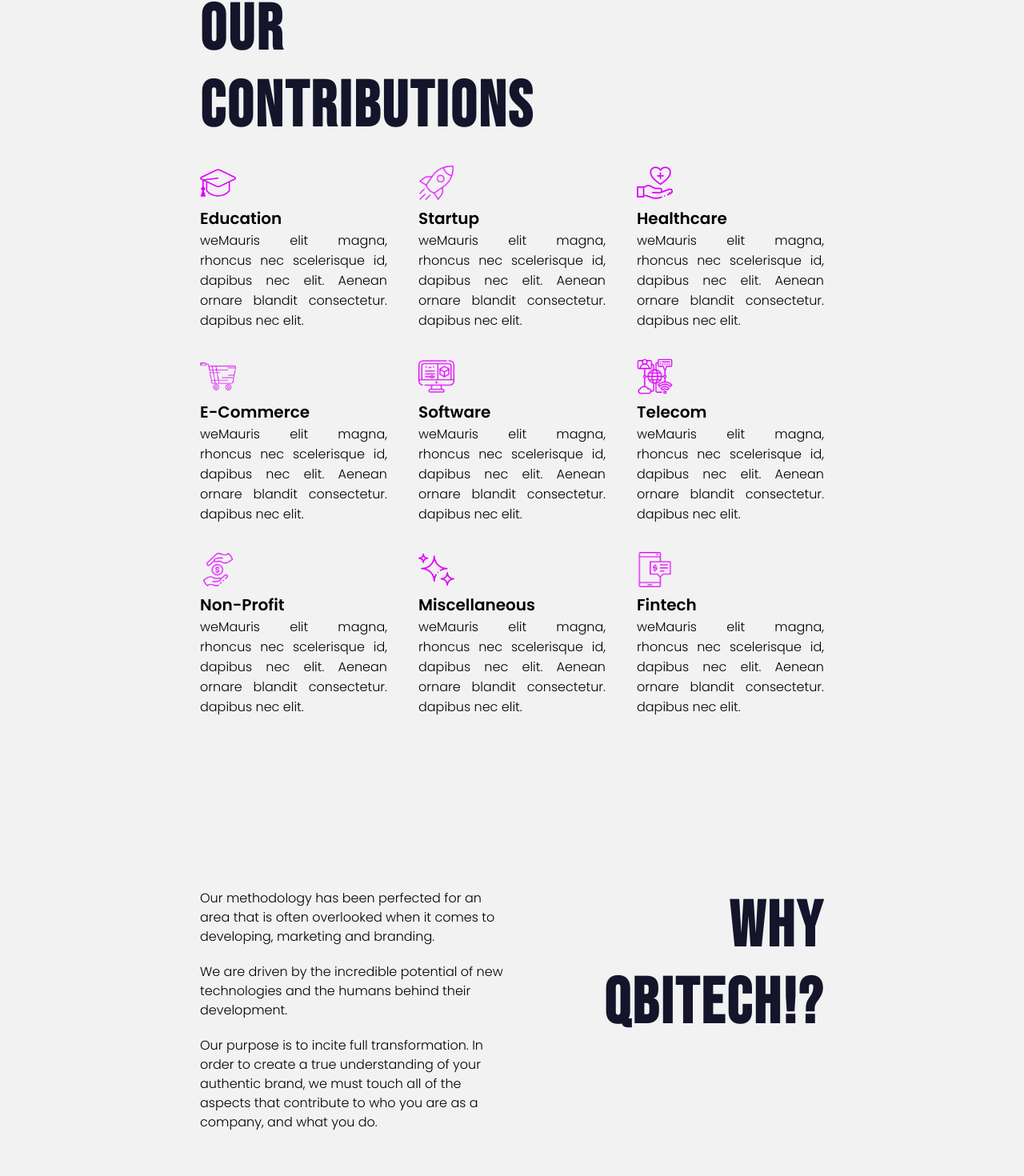
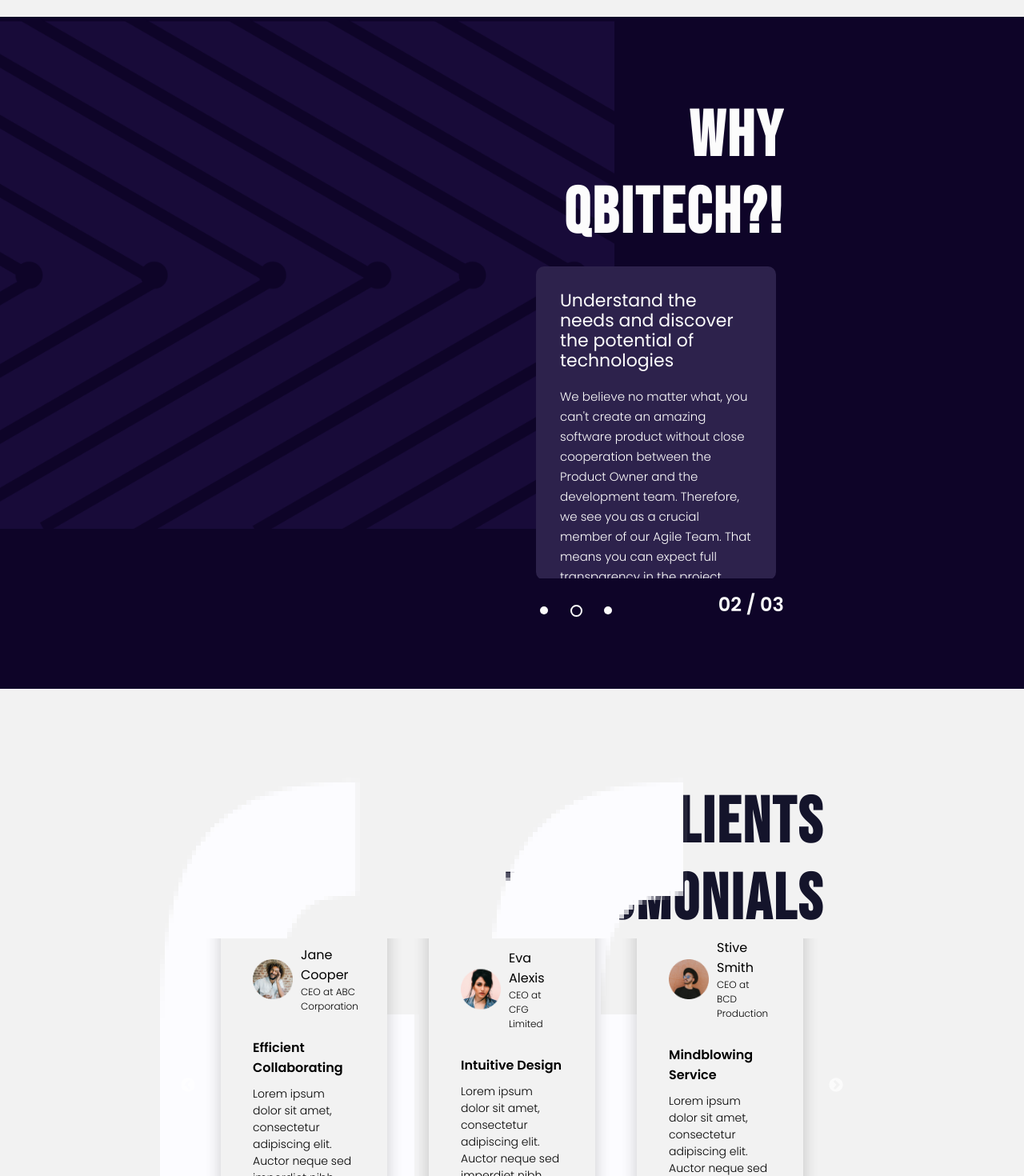
Before and after one commit to QubitechSolutionsBD/Qbitech-Website, a React (Create React App) app in the folder client/: page / in a window 1280 px wide. Shown: the part 2590-4060 px from the top of the page at 80% size. Built offline with nearby package versions, Linux system fonts and the light colour scheme.

Commit message:
:recycle: REFACTORE: codes.

```diff
--- a/client/src/components/Home/HomeContainer.js
+++ b/client/src/components/Home/HomeContainer.js
@@ -7,7 +7,6 @@
 import Observance from "./Observance";
 import Services from "./Services";
 import Contributions from "./Contributions";
-import Why from "./Why";
 import Projects from "./Projects";
 import Testomonials from "./Testomonials";
 import Clients from "./Clients";
@@ -28,13 +27,12 @@
       <div className="home">
         <Banner />
         <Services />
-        {/* <About /> */}
+        <Contributions />
         <Observance />
-        <Contributions />
-        <Why />
-        <Projects />
         <Testomonials />
         <Clients />
+        {/* <About /> */}
+        <Projects />
       </div>
       <Footer />
     </>
--- a/client/src/components/Home/Observance.js
+++ b/client/src/components/Home/Observance.js
@@ -59,8 +59,8 @@
 
       <div className="content">
         <h1>
-          <div><span id="observanceHeading">Our</span></div>
-          <div><span id="observanceHeading">OBSERVANCE</span></div>
+          <div><span id="observanceHeading">WHY</span></div>
+          <div><span id="observanceHeading">QBITECH?!</span></div>
         </h1>
 
         <Slider {...settings} className="slider">
--- a/client/src/components/Home/Projects.js
+++ b/client/src/components/Home/Projects.js
@@ -26,9 +26,6 @@
         <div className="heading">
           <h2 id="homeprojectsheading">Case Studies</h2>
         </div>
-        <Link to="/" className="button" id="homeprojectbutton">
-          <div>JOURNEY</div> <div>THROUGH OUR</div> <div>CLIENT STORIES</div>
-        </Link>
         <Slider {...settings} className="slider">
           <div className="project">
             <div className="container" id="homeprojectcard"></div>
--- a/client/src/components/Home/Why.js
+++ /dev/null
@@ -1,44 +0,0 @@
-import React from "react";
-import { Link } from "@material-ui/core";
-
-function Why() {
-  return (
-    <div className="home__why">
-      {/* text */}
-      <div className="text">
-        <div className="whytext-container">
-          <p id="homewhytext">
-            Our methodology has been perfected for an area that is often
-            overlooked when it comes to developing, marketing and branding.
-          </p>
-        </div>
-        <div className="whytext-container">
-          <p id="homewhytext">
-            We are driven by the incredible potential of new technologies and
-            the humans behind their development.
-          </p>
-        </div>
-        <div className="whytext-container">
-          <p id="homewhytext">
-            Our purpose is to incite full transformation. In order to create a
-            true understanding of your authentic brand, we must touch all of the
-            aspects that contribute to who you are as a company, and what you
-            do.
-          </p>
-        </div>
-
-        <Link to="/" id="homewhybtn">Learn More</Link>
-      </div>
-
-      {/* head */}
-      <div className="head">
-        <h1>
-          <div><span id="homewhyheading">Why</span></div>
-          <div><span id="homewhyheading">Qbitech!?</span></div>
-        </h1>
-      </div>
-    </div>
-  );
-}
-
-export default Why;
--- a/client/src/styles/pages/Home.scss
+++ b/client/src/styles/pages/Home.scss
@@ -102,7 +102,10 @@
           font-weight: 300;
           color: var(--text-color-black);
           margin-right: 30px;
-          @include media("<=phone") { font-size: 15px; display: none; }
+          @include media("<=phone") {
+            font-size: 15px;
+            display: none;
+          }
         }
         .headingtext {
           width: 90%;
@@ -146,7 +149,9 @@
         text-decoration: none;
         font-weight: bold;
         text-transform: uppercase;
-        span { margin-left: 5px; }
+        span {
+          margin-left: 5px;
+        }
         @include media(">=phone") {
           display: none;
         }
@@ -204,9 +209,14 @@
   &__contribution {
     width: 100%;
     min-height: 100vh;
-    padding: 100px 250px;
+    padding-left: 250px;
+    padding-right: 250px;
+    padding-bottom: 100px;
     @include media("<=phone") {
-      padding: 30px;
+      padding-left: 30px;
+      padding-right: 30px;
+      padding-bottom: 30px;
+      padding-top: 30px;
     }
 
     h1 {
@@ -216,6 +226,7 @@
       font-family: var(--babas-font);
       letter-spacing: 3px;
       text-transform: uppercase;
+      text-align: right;
       color: var(--text-color-black);
       @include media("<=phone") {
         font-size: 2.5rem;
@@ -234,6 +245,7 @@
         }
         span {
           position: absolute;
+          right: 0;
         }
       }
     }
@@ -269,13 +281,183 @@
           }
         }
         p {
-          font-size: 16px;
+          font-size: 15.5px;
           text-align: justify;
           @include media("<=phone") {
             font-size: 13.5px;
             text-align: left;
           }
         }
+      }
+    }
+  }
+
+  // /////////////////////////////////////////////////////////////////////////////////////////
+  // ===================================== WHY PART =====================================
+  &__observance {
+    width: 100%;
+    min-height: 105vh;
+    position: relative;
+    background-color: var(--background-color-dark);
+    .design {
+      width: 60%;
+      background: url("../../assets/pagehome/pattern.png") no-repeat center
+        center / cover;
+      height: 80vh;
+      position: absolute;
+      top: 0;
+      left: 0;
+      overflow: hidden;
+      @include media("<=phone") {
+        width: 100%;
+        height: 50vh;
+      }
+    }
+
+    .content {
+      width: 50%;
+      position: absolute;
+      top: 110px;
+      right: 300px;
+      @include media("<=phone") {
+        width: 100%;
+        right: 0;
+        top: 20vh;
+        padding: 0 30px;
+      }
+      h1 {
+        width: 100%;
+        text-align: right;
+        letter-spacing: 3px;
+        font-size: 5rem;
+        line-height: 5rem;
+        font-family: var(--babas-font);
+        text-transform: uppercase;
+        color: var(--text-color-white);
+        @include media("<=phone") {
+          text-align: left;
+          font-size: 2.5rem;
+          line-height: 2.8rem;
+          letter-spacing: 2.5px;
+        }
+        div {
+          width: 100%;
+          height: 5rem;
+          margin-bottom: 1rem;
+          overflow: hidden;
+          position: relative;
+          @include media("<=phone") {
+            height: 2.5rem;
+            margin-bottom: 1rem;
+          }
+          span {
+            position: absolute;
+            right: 0;
+          }
+        }
+      }
+
+      .slider {
+        width: 50%;
+        min-height: 55vh;
+        margin-top: 0;
+        margin-left: auto;
+        border-radius: 10px;
+        @include media("<=phone") {
+          width: 100%;
+          margin-top: 20px;
+          margin-left: 0;
+        }
+        .observe {
+          width: 100%;
+          height: 50vh;
+          padding: 10px;
+          @include media("<=phone") {
+            padding: 5px;
+          }
+          .container {
+            height: 49vh;
+            background: #2d224c;
+            padding: 30px;
+            border-radius: 10px;
+            h3 {
+              margin-bottom: 20px;
+              font-weight: 400;
+              font-size: 22px;
+              line-height: 25px;
+              color: var(--text-color-white);
+              @include media("<=phone") {
+                font-size: 17px;
+              }
+            }
+            p {
+              font-size: 15px;
+              line-height: 25px;
+              color: var(--text-color-white);
+              @include media("<=phone") {
+                font-size: 13px;
+              }
+            }
+          }
+        }
+        ul.slick-dots {
+          display: flex !important;
+          align-items: center !important;
+          height: 50px;
+          li {
+            height: 30px;
+            width: 30px;
+            @include media("<=phone") {
+              height: 17px;
+              width: 17px;
+            }
+            .custom-dots {
+              display: flex;
+              align-items: center;
+              justify-content: center;
+              height: 30px;
+              width: 30px;
+              @include media("<=phone") {
+                height: 17px;
+                width: 17px;
+              }
+              .box {
+                width: 10px;
+                height: 10px;
+                border-radius: 50%;
+                background: var(--text-color-white);
+                transition: 0.9s;
+              }
+            }
+          }
+          li.slick-active {
+            .custom-dots {
+              height: 30px;
+              width: 30px;
+              @include media("<=phone") {
+                height: 17px;
+                width: 17px;
+              }
+              .box {
+                height: 15px;
+                width: 15px;
+                background: transparent;
+                border: 2px solid var(--text-color-white);
+                @include media("<=phone") {
+                  height: 10px;
+                  width: 10px;
+                }
+              }
+            }
+          }
+        }
+      }
+      .slide-number {
+        width: 30%;
+        margin-left: auto;
+        margin-top: -25px;
+        text-align: right;
+        color: var(--text-color-white);
       }
     }
   }
@@ -408,376 +590,12 @@
     }
   }
 
-  // /////////////////////////////////////////////////////////////////////////////////////////
-  // ===================================== OBSERVENCE PART =====================================
-  &__observance {
-    width: 100%;
-    min-height: 110vh;
-    position: relative;
-    .design {
-      width: 60%;
-      background: url("../../assets/pagehome/pattern.png") no-repeat center
-        center / cover;
-      height: 80vh;
-      position: relative;
-      overflow: hidden;
-      @include media("<=phone") {
-        width: 100%;
-        height: 50vh;
-      }
-    }
-
-    .content {
-      width: 50%;
-      position: absolute;
-      top: 0;
-      right: 300px;
-      @include media("<=phone") {
-        width: 100%;
-        right: 0;
-        top: 20vh;
-        padding: 0 30px;
-      }
-      h1 {
-        width: 100%;
-        text-align: right;
-        letter-spacing: 3px;
-        font-size: 5rem;
-        line-height: 5rem;
-        font-family: var(--babas-font);
-        text-transform: uppercase;
-        color: var(--text-color-black);
-        @include media("<=phone") {
-          text-align: left;
-          font-size: 2.5rem;
-          line-height: 2.8rem;
-          letter-spacing: 2.5px;
-        }
-        div {
-          width: 100%;
-          height: 5rem;
-          margin-bottom: 1rem;
-          overflow: hidden;
-          position: relative;
-          @include media("<=phone") {
-            height: 2.5rem;
-            margin-bottom: 1rem;
-          }
-          span {
-            position: absolute;
-            right: 0;
-          }
-        }
-      }
-
-      .slider {
-        width: 50%;
-        min-height: 55vh;
-        margin-top: 0;
-        margin-left: auto;
-        border-radius: 10px;
-        @include media("<=phone") {
-          width: 100%;
-          margin-top: 20px;
-          margin-left: 0;
-        }
-        .observe {
-          width: 100%;
-          height: 50vh;
-          padding: 10px;
-          @include media("<=phone") {
-            padding: 5px;
-          }
-          .container {
-            height: 49vh;
-            background: #ececec;
-            padding: 30px;
-            border-radius: 10px;
-            h3 {
-              margin-bottom: 20px;
-              font-weight: 400;
-              font-size: 22px;
-              line-height: 25px;
-              @include media("<=phone") {
-                font-size: 17px;
-              }
-            }
-            p {
-              font-size: 15px;
-              line-height: 25px;
-              @include media("<=phone") {
-                font-size: 13px;
-              }
-            }
-          }
-        }
-        ul.slick-dots {
-          display: flex !important;
-          align-items: center !important;
-          height: 50px;
-          li {
-            height: 30px;
-            width: 30px;
-            @include media("<=phone") {
-              height: 17px;
-              width: 17px;
-            }
-            .custom-dots {
-              display: flex;
-              align-items: center;
-              justify-content: center;
-              height: 30px;
-              width: 30px;
-              @include media("<=phone") {
-                height: 17px;
-                width: 17px;
-              }
-              .box {
-                width: 10px;
-                height: 10px;
-                border-radius: 50%;
-                background: var(--text-color-black);
-                transition: 0.9s;
-              }
-            }
-          }
-          li.slick-active {
-            .custom-dots {
-              height: 30px;
-              width: 30px;
-              @include media("<=phone") {
-                height: 17px;
-                width: 17px;
-              }
-              .box {
-                height: 15px;
-                width: 15px;
-                background: transparent;
-                border: 2px solid var(--text-color-black);
-                @include media("<=phone") {
-                  height: 10px;
-                  width: 10px;
-                }
-              }
-            }
-          }
-        }
-      }
-      .slide-number {
-        width: 30%;
-        margin-left: auto;
-        margin-top: -25px;
-        text-align: right;
-      }
-    }
-  }
-
-  // ////////////////////////////////////////////////////////////////////////////////////////////
-  // ===================================== WHY PART =====================================
-  &__why {
-    width: 100%;
-    min-height: 50vh;
-    padding: 80px 250px 120px 250px;
-    display: flex;
-    flex-wrap: wrap;
-    @include media("<=phone") {
-      padding: 0 30px 30px 30px;
-      flex-direction: column-reverse;
-    }
-    .head {
-      width: 50%;
-      @include media("<=phone") {
-        width: 100%;
-      }
-      h1 {
-        text-align: right;
-        font-size: 5rem;
-        line-height: 6rem;
-        font-family: var(--babas-font);
-        letter-spacing: 3px;
-        text-transform: uppercase;
-        color: var(--text-color-black);
-        @include media("<=phone") {
-          text-align: left;
-          font-size: 2.5rem;
-          line-height: 3rem;
-          letter-spacing: 2.5px;
-          margin-bottom: 15px;
-        }
-        div {
-          width: 100%;
-          height: 5rem;
-          margin-bottom: 1rem;
-          position: relative;
-          overflow: hidden;
-          @include media("<=phone") {
-            height: 2.5rem;
-            margin-bottom: 0.5rem;
-          }
-          span {
-            position: absolute;
-            right: 0;
-          }
-        }
-      }
-    }
-    .text {
-      width: 50%;
-      @include media("<=phone") {
-        width: 100%;
-      }
-      .whytext-container {
-        overflow: hidden;
-        p {
-          font-size: 16px;
-          line-height: 24px;
-          margin-bottom: 20px;
-          @include media("<=phone") {
-            font-size: 14px;
-            line-height: 20px;
-          }
-        }
-      }
-      a {
-        margin-top: 40px;
-        display: flex;
-        align-items: center;
-        justify-content: center;
-        width: 150px;
-        height: 150px;
-        border-radius: 50%;
-        background: var(--pink-color);
-        color: var(--text-color-white);
-        text-transform: uppercase;
-        text-decoration: none;
-        font-weight: 400;
-        cursor: pointer;
-        &:hover {
-          transform: scale(
-            1.1
-          ); // ⚠️ BAD-CODE: hover effect not working due to gsap-animation
-        }
-        @include media("<=phone") {
-          width: fit-content;
-          height: fit-content;
-          background: transparent;
-          color: var(--pink-color);
-          font-size: 14px;
-          margin-top: 15px;
-        }
-      }
-    }
-  }
-
-  // ////////////////////////////////////////////////////////////////////////////////////////////
-  // ===================================== PROJECTS PART =====================================
-  &__projects {
-    width: 100%;
-    min-height: 100vh;
-    background: var(--background-color-dark);
-    @include media("<=phone") {
-      min-height: 65vh;
-    }
-
-    .projects {
-      width: 80%;
-      height: 90vh;
-      margin-left: auto;
-      position: relative;
-      @include media("<=phone") {
-        height: 65vh;
-        width: calc(100% - 30px);
-        overflow: hidden;
-      }
-
-      .heading {
-        position: absolute;
-        top: 50%;
-        left: -200px;
-        transform: translateY(-50%) rotate(-90deg);
-        @include media("<=phone") {
-          left: 0;
-          top: 30px;
-          transform: translateY(0%);
-        }
-        h2 {
-          color: #fff;
-          font-size: 2rem;
-          font-weight: 300;
-          text-transform: uppercase;
-          @include media("<=phone") {
-            font-size: 1rem;
-          }
-        }
-      }
-
-      a.button {
-        position: absolute;
-        bottom: -150px;
-        right: 50%;
-        width: 150px;
-        height: 150px;
-        border-radius: 50%;
-        background: var(--pink-color);
-        color: var(--text-color-white);
-        cursor: pointer;
-        text-decoration: none;
-        display: flex;
-        align-items: center;
-        justify-content: center;
-        flex-direction: column;
-        font-size: 14px;
-        font-weight: 400;
-        @include media("<=phone") {
-          width: 70px;
-          height: 70px;
-          bottom: -55px;
-          font-size: 6px;
-          display: none;
-        }
-        &:hover {
-          transform: scale(
-            1.1
-          ); // ⚠️ BAD-CODE: hover effect not working due to gsap-animation
-        }
-      }
-
-      .slider {
-        position: absolute;
-        top: 50%;
-        right: 0;
-        transform: translateY(-50%);
-        width: 90%;
-        height: 70vh;
-        overflow: hidden;
-        @include media("<=phone") {
-          width: 100%;
-          height: 40vh;
-          right: -40px;
-        }
-        .project {
-          height: 70vh;
-          width: 100%;
-          padding: 0 40px;
-          @include media("<=phone") {
-            padding: 10px;
-          }
-          .container {
-            height: 100%;
-            width: 100%;
-            background: #cccccc07;
-          }
-        }
-      }
-    }
-  }
-
   // ////////////////////////////////////////////////////////////////////////////////////////////
   // ===================================== TESTOMONIALS PART =====================================
   &__testomonials {
     width: 100%;
     min-height: 100vh;
-    padding: 150px 250px 70px 250px;
+    padding: 120px 250px 70px 250px;
     position: relative;
     @include media("<=phone") {
       padding: 50px 30px 0 30px;
@@ -833,16 +651,15 @@
       }
       .testomonial {
         width: 100%;
-        min-height: 50vh;
+        min-height: 45vh;
         position: relative;
         overflow: hidden;
         @include media("<=phone") {
           padding: 20px;
-          min-height: 45vh;
         }
         .block {
           width: 80%;
-          min-height: 45vh;
+          min-height: 40vh;
           position: absolute;
           top: 50%;
           left: 50%;
@@ -913,7 +730,7 @@
   // ===================================== PARTENRS PART =====================================
   &__clients {
     width: 100%;
-    padding: 0 250px 100px 250px;
+    padding: 0 250px 50px 250px;
     display: flex;
     justify-content: space-between;
     @include media("<=phone") {
@@ -926,4 +743,76 @@
       }
     }
   }
+
+  // ////////////////////////////////////////////////////////////////////////////////////////////
+  // ===================================== PROJECTS PART =====================================
+  &__projects {
+    width: 100%;
+    min-height: 100vh;
+    // background: var(--background-color-dark);
+    @include media("<=phone") {
+      min-height: 65vh;
+    }
+
+    .projects {
+      width: 80%;
+      height: 90vh;
+      margin-left: auto;
+      position: relative;
+      @include media("<=phone") {
+        height: 65vh;
+        width: calc(100% - 30px);
+        overflow: hidden;
+      }
+
+      .heading {
+        position: absolute;
+        top: 50%;
+        left: -200px;
+        transform: translateY(-50%) rotate(-90deg);
+        @include media("<=phone") {
+          left: 0;
+          top: 30px;
+          transform: translateY(0%);
+        }
+        h2 {
+          color: var(--text-color-black);
+          font-size: 2rem;
+          font-weight: 500;
+          text-transform: uppercase;
+          @include media("<=phone") {
+            font-size: 1rem;
+            font-weight: 500;
+          }
+        }
+      }
+      .slider {
+        position: absolute;
+        top: 50%;
+        right: 0;
+        transform: translateY(-50%);
+        width: 90%;
+        height: 70vh;
+        overflow: hidden;
+        @include media("<=phone") {
+          width: 100%;
+          height: 40vh;
+          right: -40px;
+        }
+        .project {
+          height: 70vh;
+          width: 100%;
+          padding: 0 40px;
+          @include media("<=phone") {
+            padding: 10px;
+          }
+          .container {
+            height: 100%;
+            width: 100%;
+            background: #cccccc50;
+          }
+        }
+      }
+    }
+  }
 }
```
Also changed, not shown: client/src/assets/pagehome/pattern.png.
